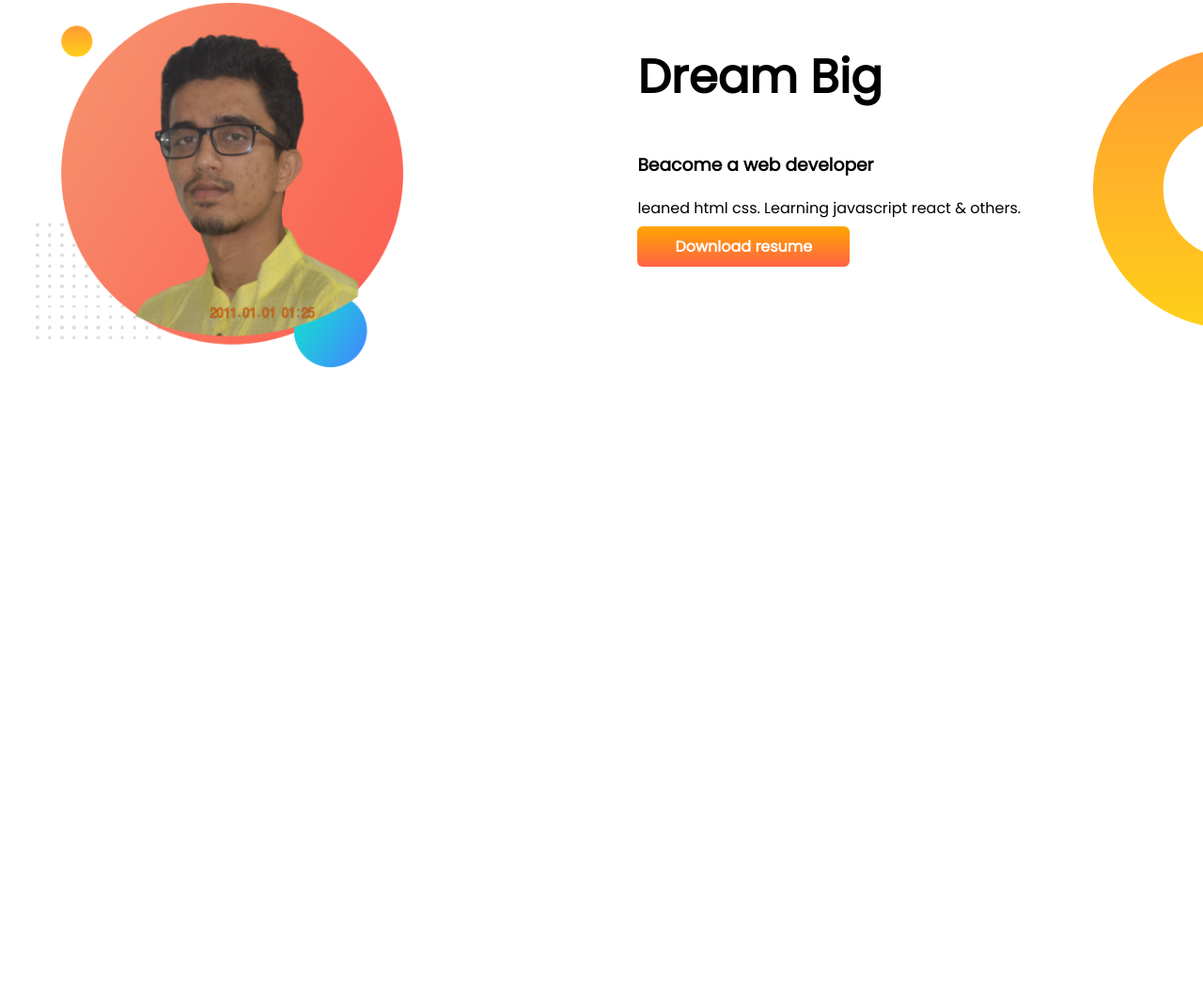
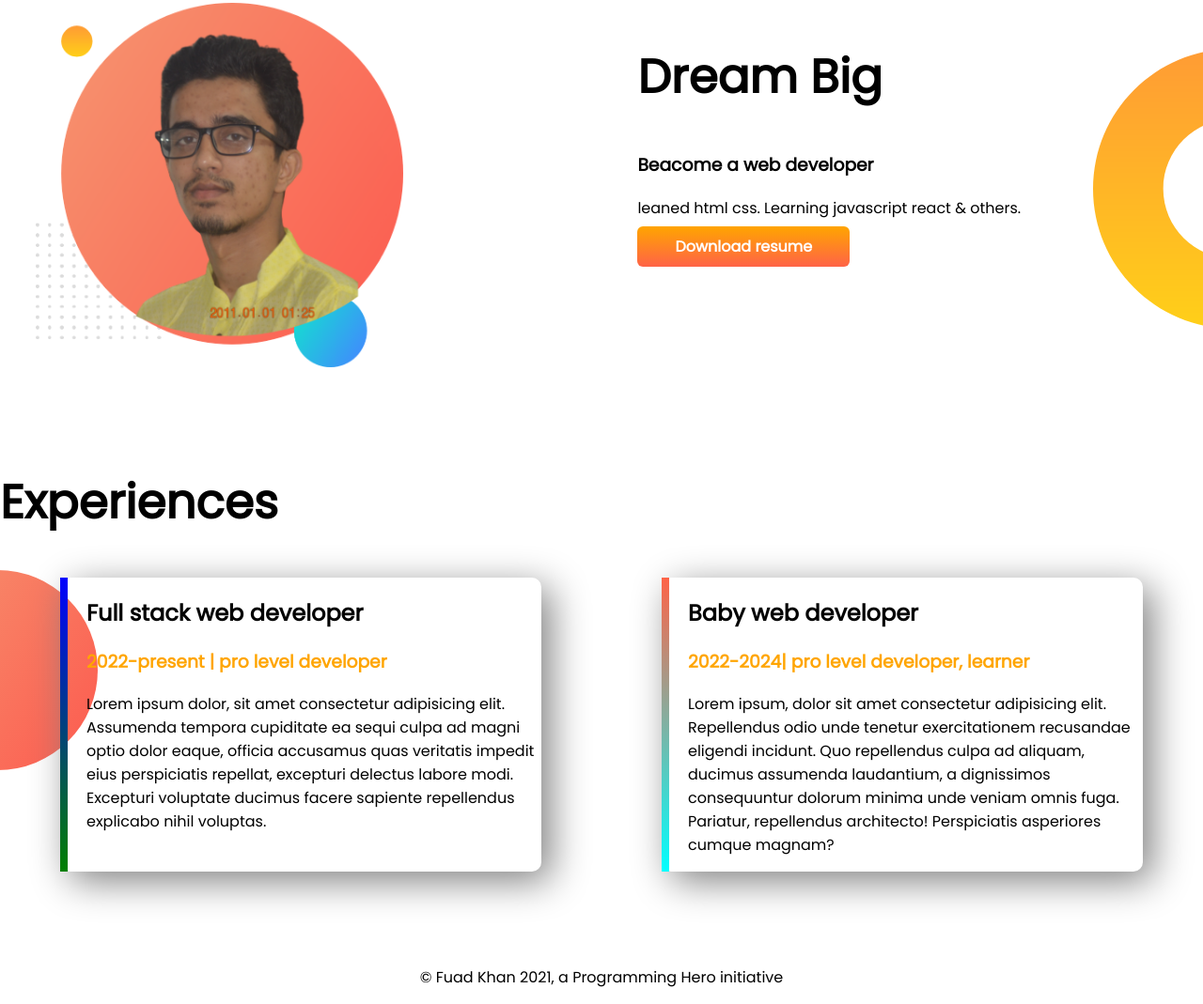
Before and after one commit to fuad-khan1/dev-portfolio, a plain HTML site: page index.html in a window 1280 px wide. Shown: the part 510-1579 px from the top of the page at 94% size. Before the commit the page ends 1008 px from the top, so only its background shows below. Drawn offline with Linux system fonts and the light colour scheme.

Commit message:
footer and experience added

```diff
--- a/index.html
+++ b/index.html
@@ -14,7 +14,7 @@
     <link rel="stylesheet" href="style.css" />
   </head>
   <body>
-    <section class="top-banner">
+    <section class="top-banner flex-container">
       <div class="half-width">
         <h1>Welcome to</h1>
         <h1><span class="orange-color">Fuad's</span> world</h1>
@@ -34,20 +34,47 @@
         <img src="images/Fuad.png" alt="" />
       </div>
     </section>
-    <section class="drem-big">
-        <div class="half-width">
-            <img src="images/Fuad.png" alt="">
+    <section class="drem-big flex-container">
+      <div class="half-width">
+        <img src="images/Fuad.png" alt="" />
+      </div>
+      <div class="half-width">
+        <h1>Dream Big</h1>
+        <h3>Beacome a web developer</h3>
+        <p>leaned html css. Learning javascript react & others.</p>
+        <a class="link-button" target="_blank" href="">Download resume</a>
+      </div>
+    </section>
+    <section class="experience-part">
+      <h1>Experiences</h1>
+      <div class="flex-container">
+        <div id="fullstack-developer-experience" class="experience-item">
+          <h2>Full stack web developer</h2>
+          <h3 class="orange-color">2022-present | pro level developer</h3>
+          <p>
+            Lorem ipsum dolor, sit amet consectetur adipisicing elit. Assumenda
+            tempora cupiditate ea sequi culpa ad magni optio dolor eaque,
+            officia accusamus quas veritatis impedit eius perspiciatis repellat,
+            excepturi delectus labore modi. Excepturi voluptate ducimus facere
+            sapiente repellendus explicabo nihil voluptas.
+          </p>
         </div>
-        <div class="half-width">
-            <h1>Dream Big</h1>
-            <h3>Beacome a web developer</h3>
-            <p>leaned html css. Learning javascript react & others. </p>
-            <a
-          class="link-button"
-          target="_blank"
-          href="">Download resume</a>
+        <div id="web-developer-experience" class="experience-item">
+          <h2>Baby web developer</h2>
+          <h3 class="orange-color">2022-2024| pro level developer, learner</h3>
+          <p>
+            Lorem ipsum, dolor sit amet consectetur adipisicing elit.
+            Repellendus odio unde tenetur exercitationem recusandae eligendi
+            incidunt. Quo repellendus culpa ad aliquam, ducimus assumenda
+            laudantium, a dignissimos consequuntur dolorum minima unde veniam
+            omnis fuga. Pariatur, repellendus architecto! Perspiciatis
+            asperiores cumque magnam?
+          </p>
         </div>
-
+      </div>
     </section>
+    <footer>
+        <p>© Fuad Khan 2021, a Programming Hero initiative</p>
+    </footer>
   </body>
 </html>
--- a/style.css
+++ b/style.css
@@ -8,7 +8,7 @@ body {
   .orange-color {
     color: orange;
   }
-  section {
+  .flex-container {
     display: flex;
     margin-bottom: 100px;
   }
@@ -36,3 +36,30 @@ body {
       background-repeat: no-repeat;
       background-position: right;
   }
+  .experience-part{
+      background-image:url(images/exp-bg.png) ;
+      background-repeat: no-repeat;
+      background-position: left ;
+  }
+  .experience-item{
+      width: 40%;
+      margin-left: 5%;
+      margin-right: 5%;
+      padding-left: 20px;
+      box-shadow: 10px 10px 40px gray ;
+      border-radius: 10px;
+  }
+  #fullstack-developer-experience{
+      border-left: 8px solid;
+      border-image: linear-gradient(blue,green);
+      border-image-slice: 1;
+
+  }
+  #web-developer-experience{
+    border-left: 8px solid;
+    border-image: linear-gradient(tomato,cyan);
+    border-image-slice: 1;
+  }
+footer p{
+    text-align: center;
+}
```
